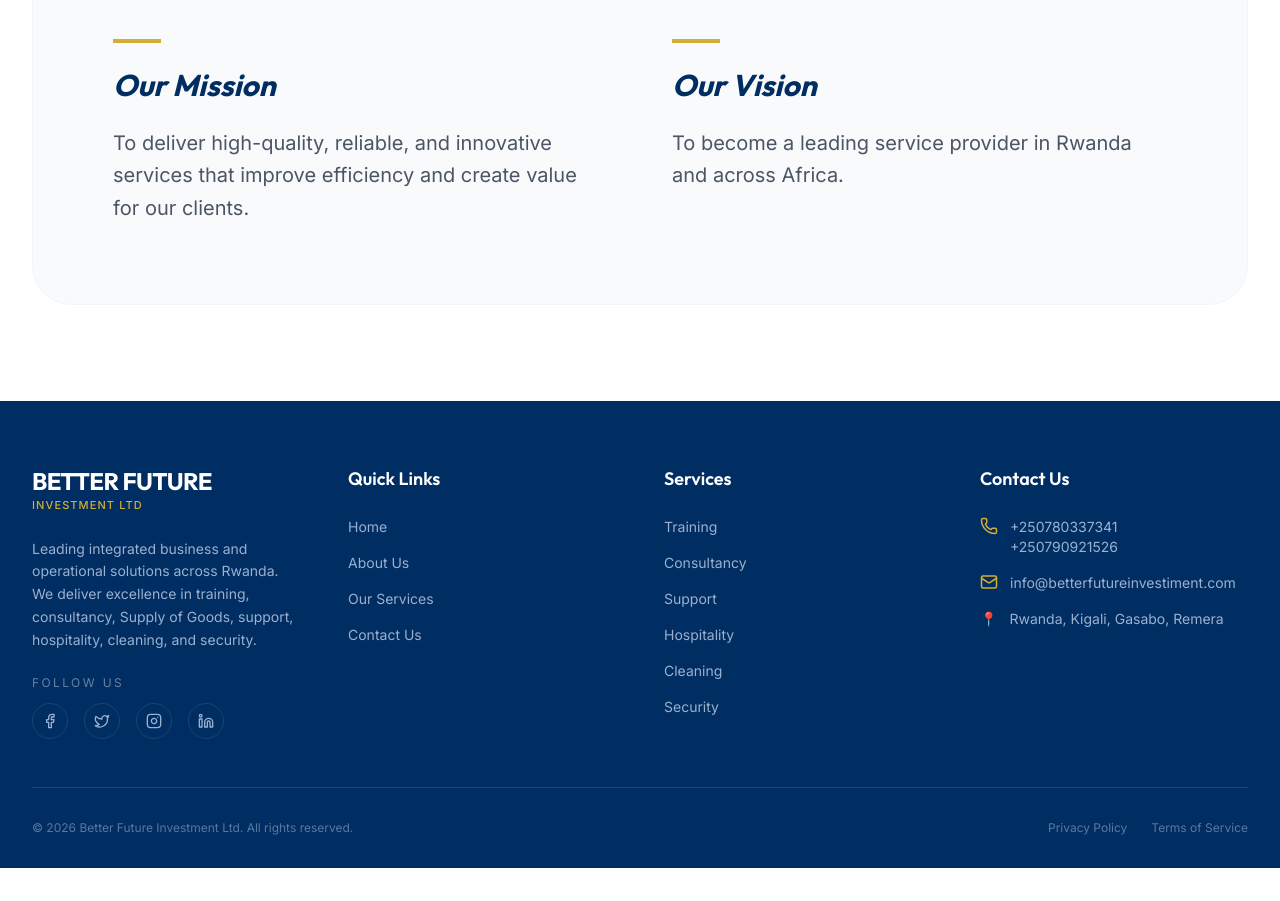
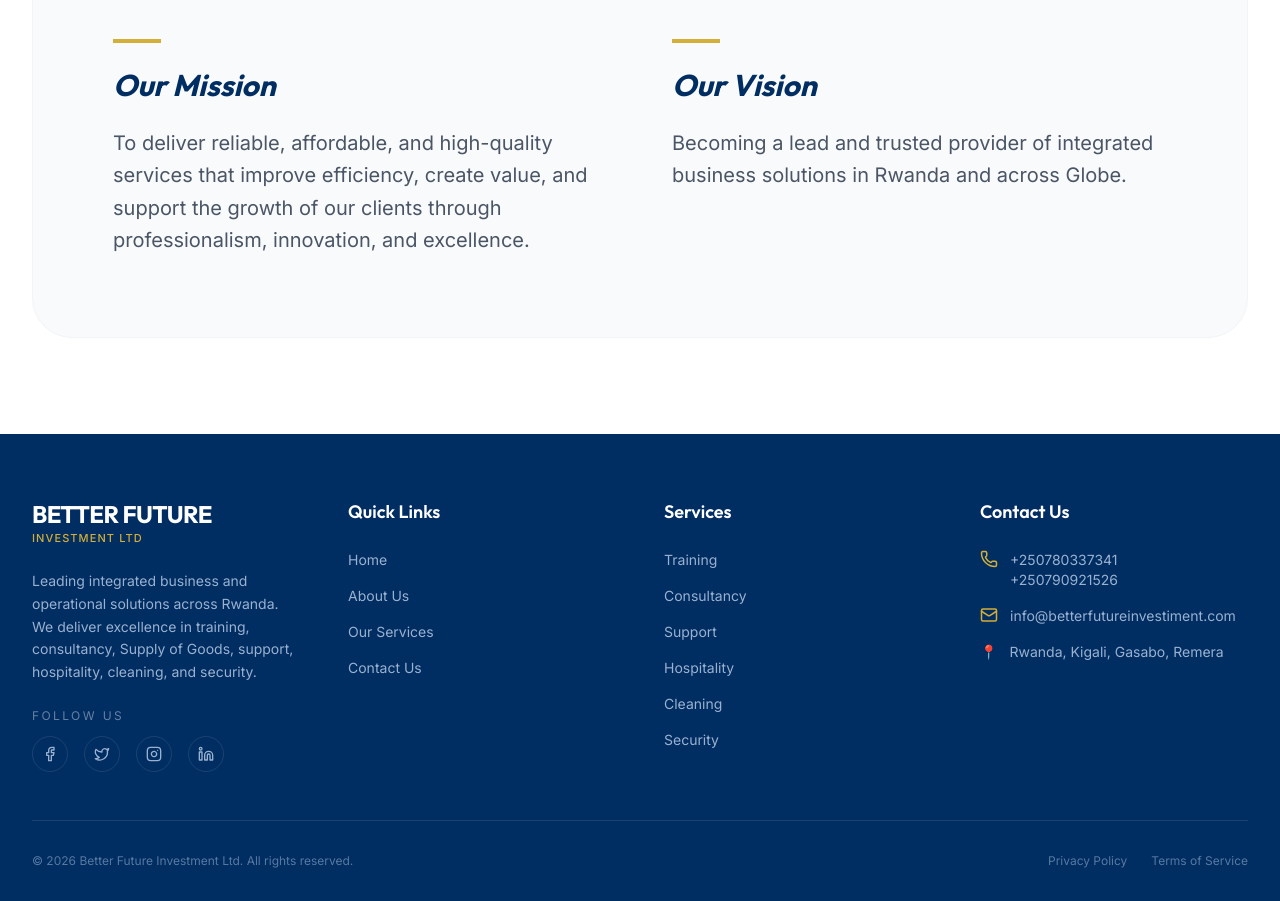
Before and after one commit to Desire-2/better-future-investment-ltd, a React (Vite) app: page / in a window 1280 px wide. Shown: the part 3260-4161 px from the top of the page. Before the commit the page ends 4128 px from the top, so only its background shows below. Built offline with nearby package versions, Linux system fonts and the light colour scheme.

Commit message:
Update mission and vision statements

```diff
--- a/src/constants.ts
+++ b/src/constants.ts
@@ -151,8 +151,8 @@ export const COMPANY_INFO = {
   location: 'Rwanda, Kigali, Gasabo, Remera',
   phones: ['+250780337341', '+250790921526'],
   emails: ['info@betterfutureinvestiment.com'],
-  mission: 'To deliver high-quality, reliable, and innovative services that improve efficiency and create value for our clients.',
-  vision: 'To become a leading service provider in Rwanda and across Africa.',
+  mission: 'To deliver reliable, affordable, and high-quality services that improve efficiency, create value, and support the growth of our clients through professionalism, innovation, and excellence.',
+  vision: 'Becoming a lead and trusted provider of integrated business solutions in Rwanda and across Globe.',
   values: ['Integrity', 'Professionalism', 'Excellence', 'Customer Focus', 'Innovation'],
   team: [
     {
```
